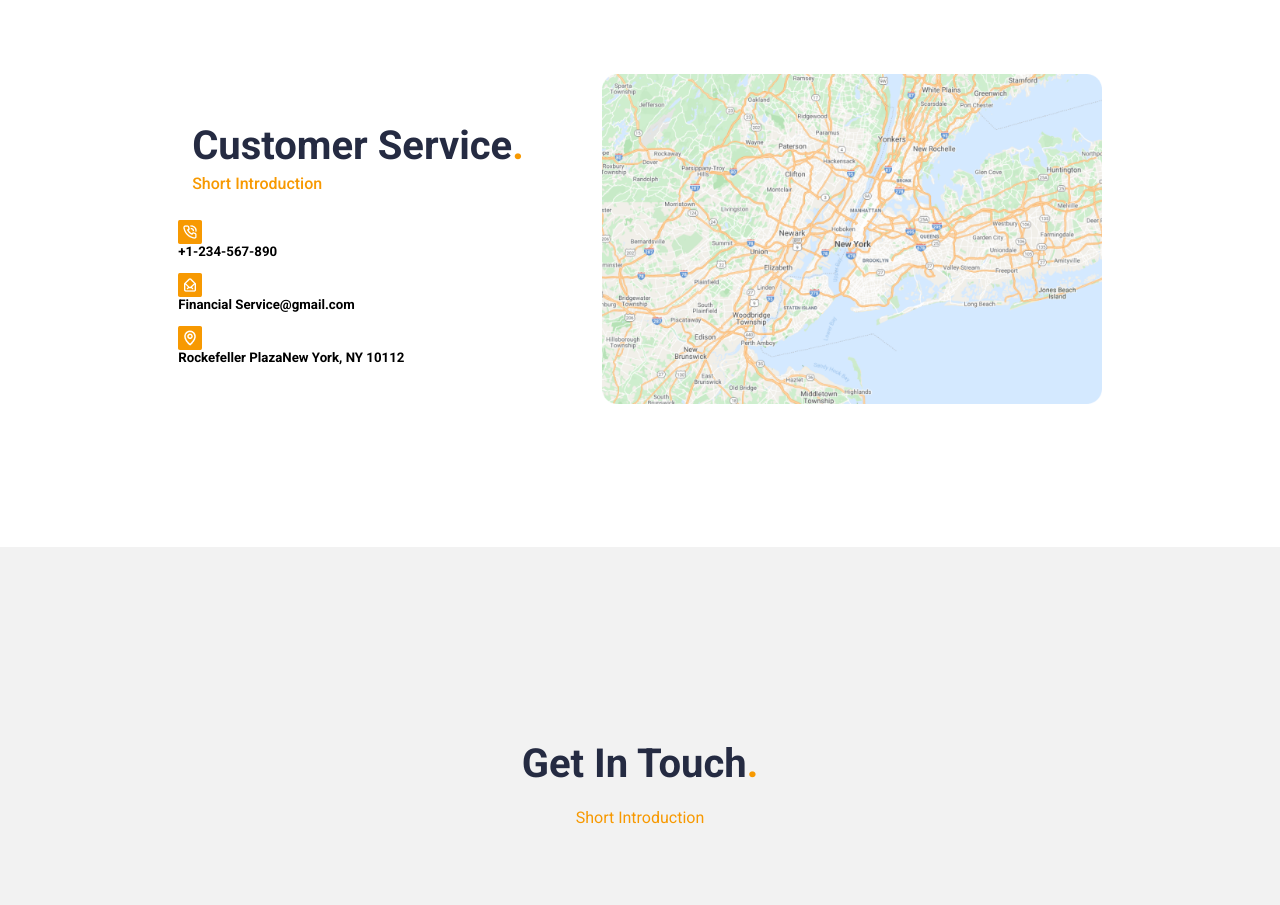
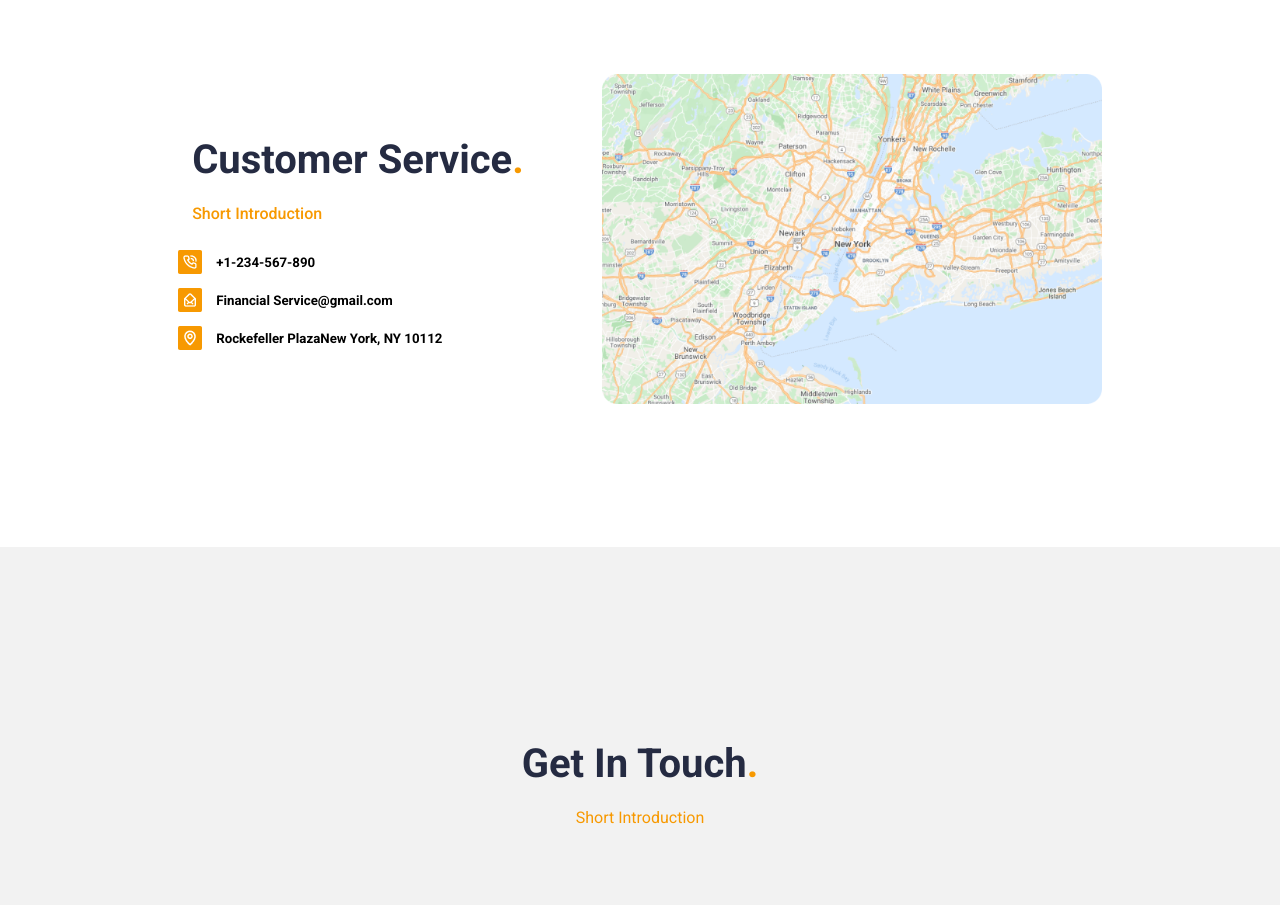
Before and after one commit to rahulsreekumar81/NextJs-Website-CSS, a Next.js app: page / in a window 1280 px wide. Shown: the part 2920-3825 px from the top of the page. Built offline with nearby package versions, Linux system fonts and the light colour scheme.

Commit message:
💄 : Updated the styles

```diff
--- a/styles/CustomerService.module.css
+++ b/styles/CustomerService.module.css
@@ -26,7 +26,7 @@
   padding: 0 0.875rem;
   display: flex;
   flex-direction: column;
-  gap: 0.875rem;
+  gap: 1.875rem;
 }
 .primaryHeading {
   font-weight: var(--fw-bold);
@@ -51,10 +51,10 @@
   flex-direction: column;
   gap: 0.875rem;
 }
-.communicationContainer {
+.listItem {
   display: flex;
+  gap: 0.875rem;
   align-items: center;
-  gap: 0.875rem;
 }
 @media (max-width: 50em) {
   .flexContainer {
```
